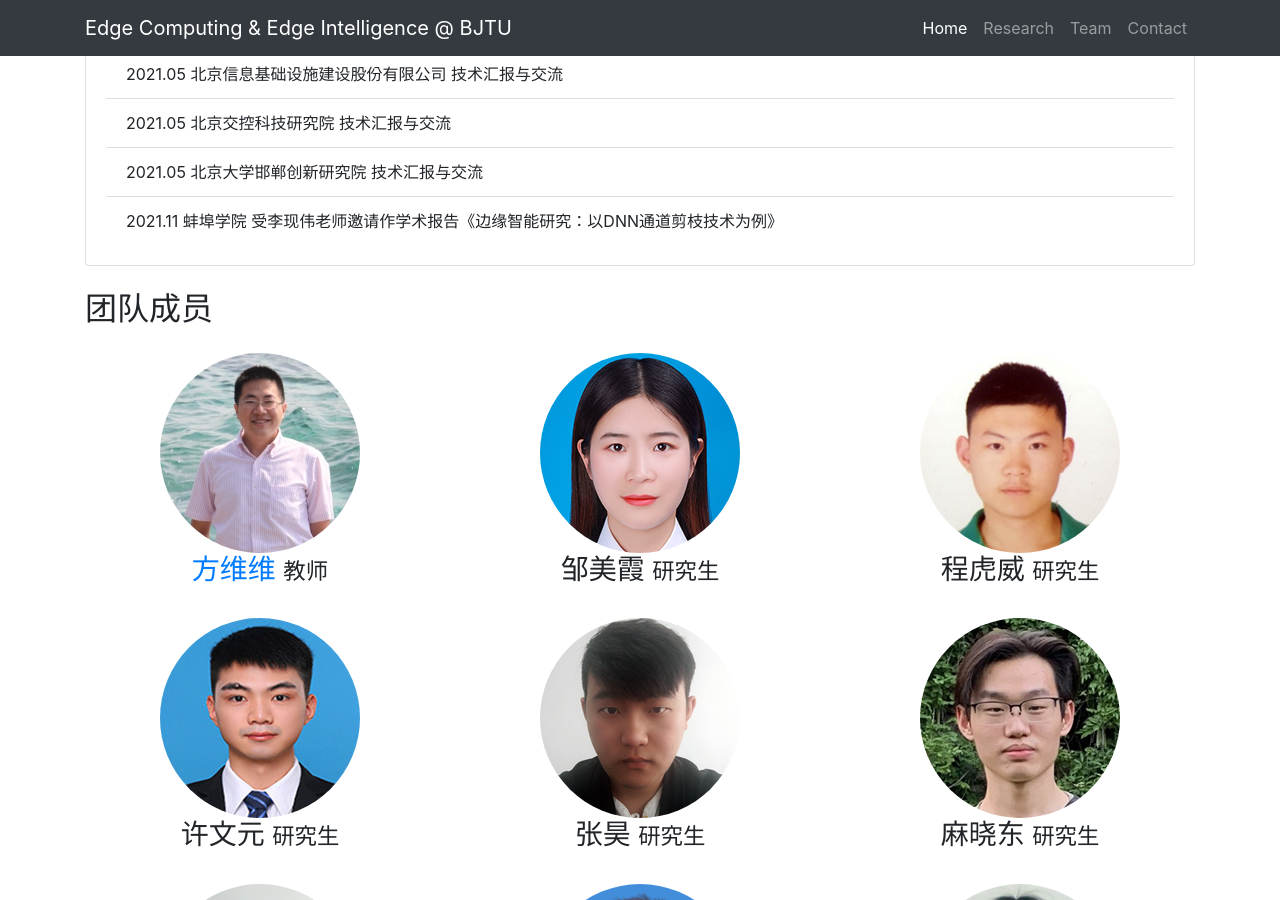
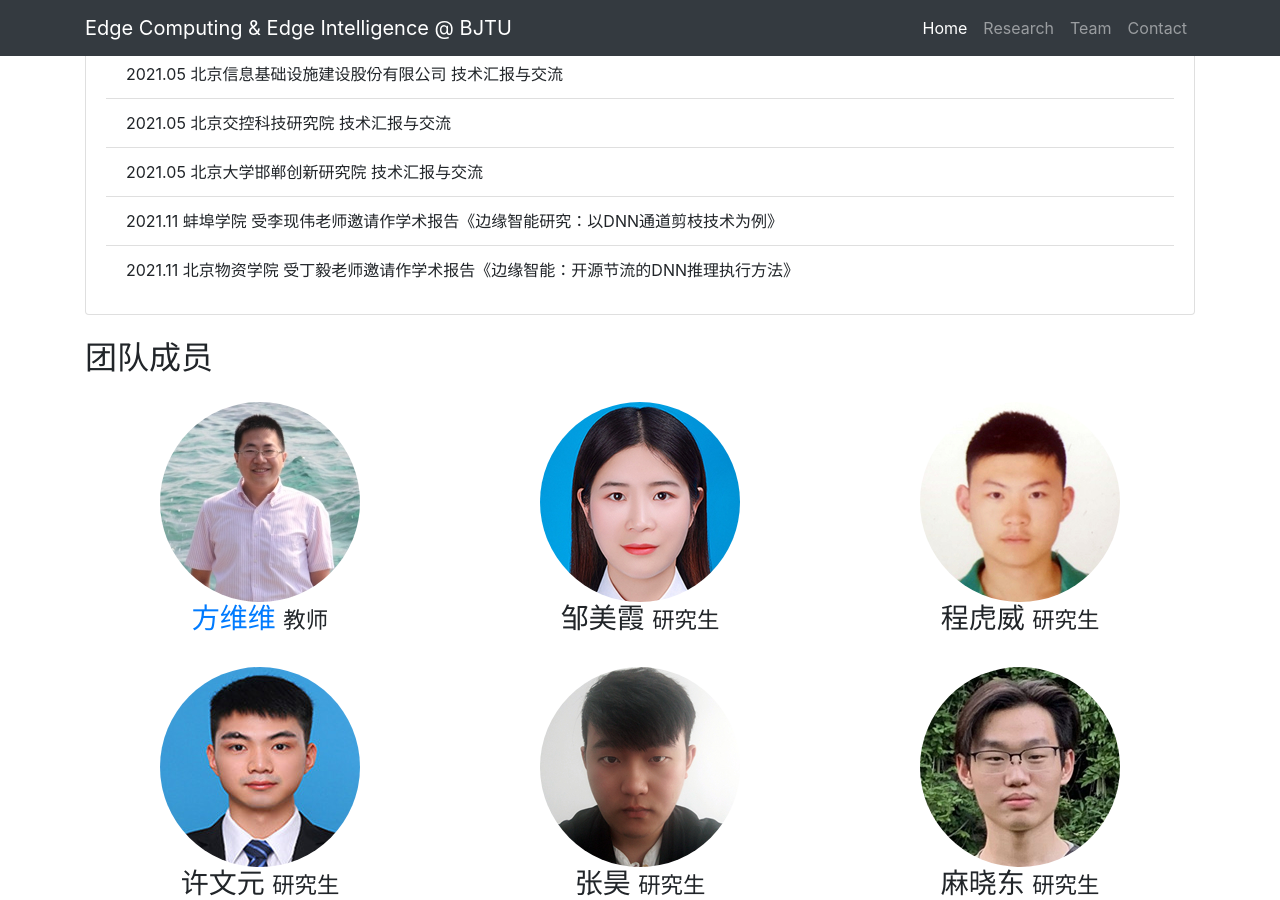
Before and after one commit to fangvv/Homepage, a Jekyll site: the page Edgecomp/index.html, which Jekyll copies as it is, in a window 1280 px wide and 900 px high, scrolled down 4544 px. Built offline with Jekyll 4.4.1, drawn with Linux system fonts in a browser that asks for light colours; comment, search, counter and statistics services are not loaded.

Commit message:
Signed-off-by: fangvv <fangvv@gmail.com>

```diff
--- a/Edgecomp/index.html
+++ b/Edgecomp/index.html
@@ -176,6 +176,7 @@
       <li class="list-group-item">2021.05 北京交控科技研究院 技术汇报与交流</li>
       <li class="list-group-item">2021.05 北京大学邯郸创新研究院 技术汇报与交流</li>
       <li class="list-group-item">2021.11 蚌埠学院 受李现伟老师邀请作学术报告《边缘智能研究：以DNN通道剪枝技术为例》</li>
+      <li class="list-group-item">2021.11 北京物资学院 受丁毅老师邀请作学术报告《边缘智能：开源节流的DNN推理执行方法》</li>
   </ul>
   </div>
 </div>
```
